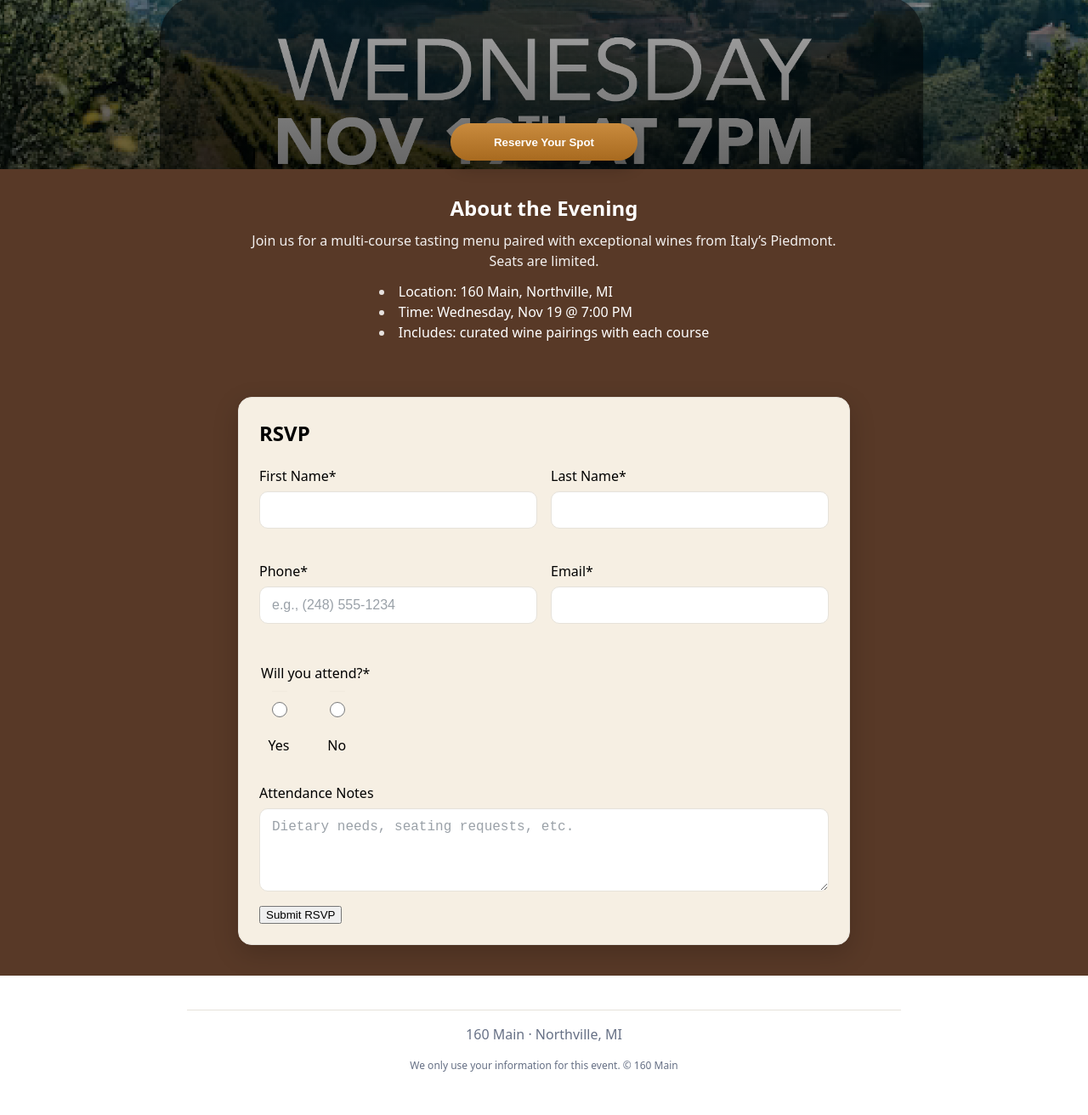
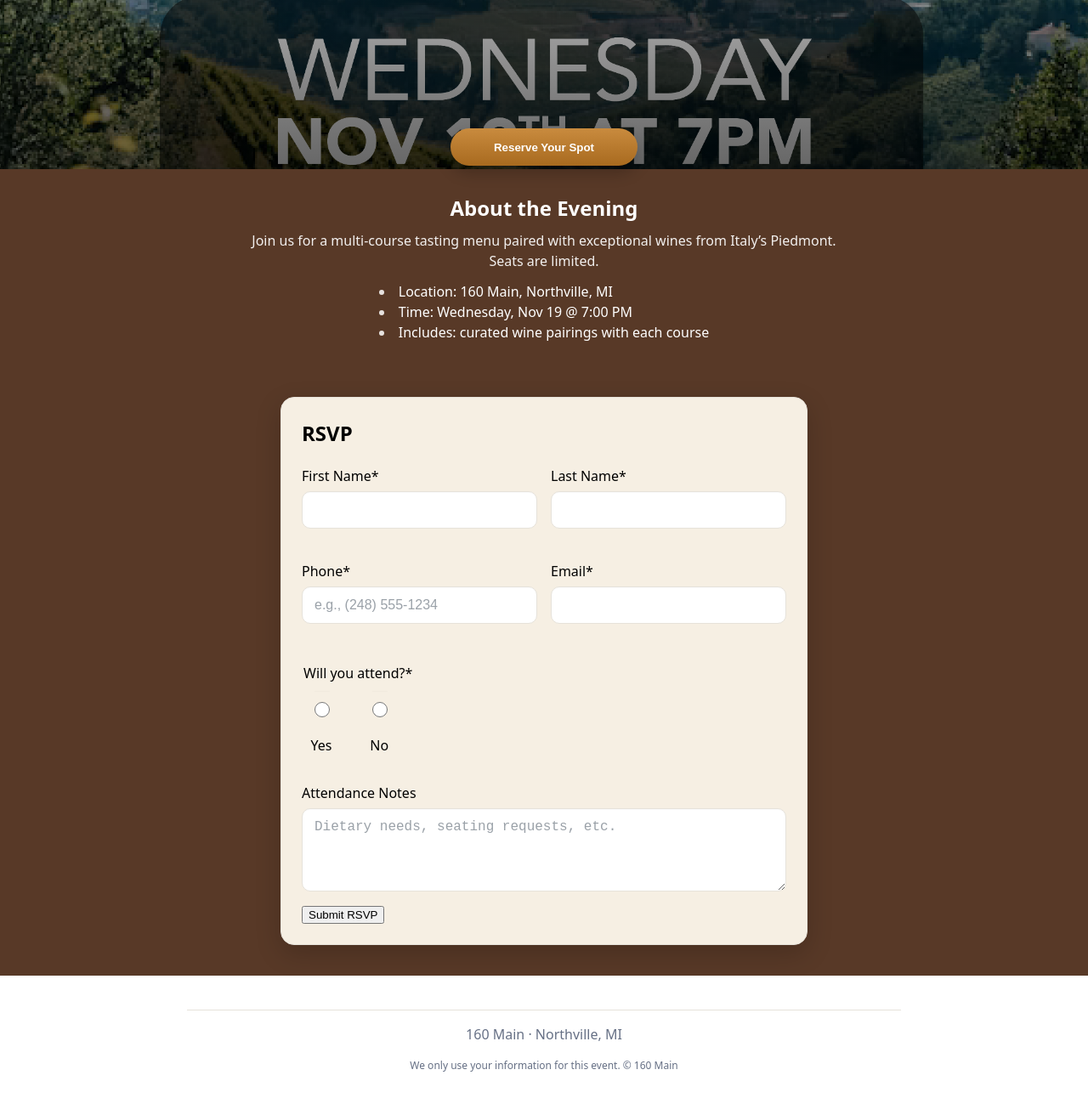
Before and after one commit to gabrielbressanelli/160MainEvents, a plain HTML site: page public/index.html in a window 1280 px wide. Shown: the part 422-1734 px from the top of the page at 85% size. Drawn offline with Linux system fonts and the light colour scheme.

Commit message:
change button position

```diff
--- a/public/styles.css
+++ b/public/styles.css
@@ -232,9 +232,9 @@ fieldset.inline{ border:0; padding:0; margin:8px 0 12px }
   text-align: left;        /* preserves easy scanning of bullet text */
 }
 
-.hero-cta{ bottom: 10px; }
+.hero-cta{ bottom: 4px; }
 @supports (padding: max(0px)){
-  .hero-cta{ bottom: max(10px, env(safe-area-inset-bottom)); }
+  .hero-cta{ bottom: max(4px, env(safe-area-inset-bottom)); }
 }
 
 .rsvp-band{
@@ -248,5 +248,5 @@ fieldset.inline{ border:0; padding:0; margin:8px 0 12px }
 /* Size and center the card on the brown band */
 .rsvp-band .card{
   margin: 0 auto;
-  max-width: 720px; /* adjust as needed */
+  max-width: 620px; /* adjust as needed */
 }
```
